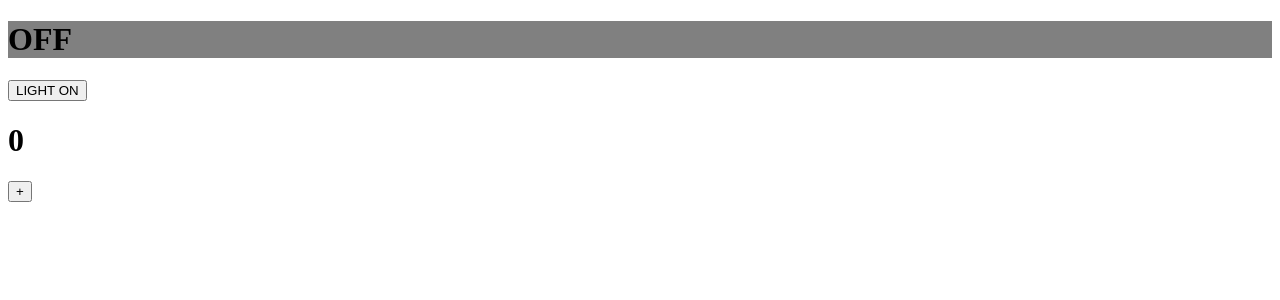
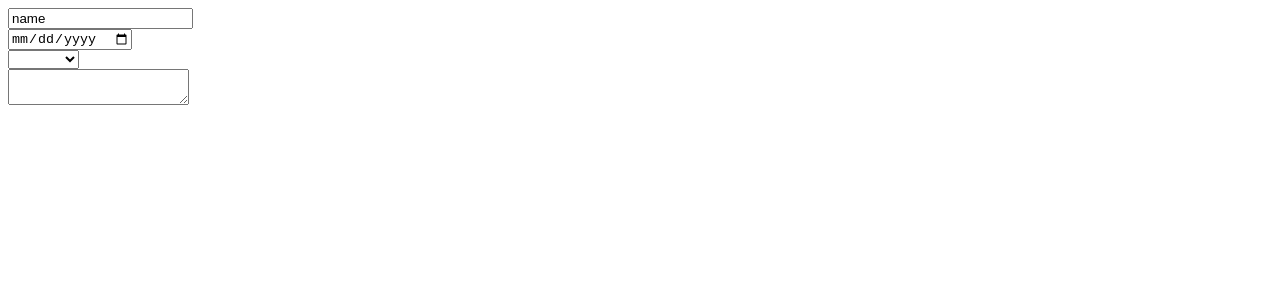
Before and after one commit to ranflir/onevite-react, a React (Vite) app: page / in a window 1280 px wide. Shown: the top 300 px of the page. Built offline with nearby package versions, Linux system fonts and the light colour scheme.

Commit message:
feat:State로 사용자관리1

```diff
--- a/src/App.jsx
+++ b/src/App.jsx
@@ -1,8 +1,6 @@
 import './App.css';
 import { useState } from 'react';
-import Bulb from './components/Bulb';
-import Counter from './components/Counter';
-
+import Register from './components/Register';
 /*
 1. 자신이 관리하는 state의 값이 리랜더링 되었을때
 2. 자신이 제공받는 props 값이 변경되었을때, 리랜더링
@@ -13,9 +11,7 @@
   //스테이트값(초기값), 스테이트의 값을 변경하는 상태변화 함수 > (비구조화 할당)구조분해할당으로 표현
   return (
     <>
-      <Bulb />
-
-      <Counter />
+<Register/>
     </>
   );
 }
--- /dev/null
+++ b/src/components/Register.jsx
@@ -0,0 +1,51 @@
+//회원가입 폼 :  이름, 생년월일, 국적, 자기소개
+
+import { useState } from 'react';
+
+const Register = () => {
+  const [name, setName] = useState('name');
+  const [birth, setBirth] = useState('');
+  const [country, setCountry] = useState('');
+  const [bio, setBio] = useState('');
+
+  const onChangeName = (e) => {
+    setName(e.target.value);
+  };
+
+  const onChangeBirth = (e) => {
+    setBirth(e.target.value);
+  };
+
+  const onChangeCountry = (e) => {
+    setCountry(e.target.value);
+  };
+
+  const onChangeBio = (e) => {
+    setBio(e.target.value);
+  };
+
+  return (
+    <div>
+      <div>
+        <input value={name} onChange={onChangeName} placeholder="name" />
+      </div>
+      <div>
+        <input value={birth} onChange={onChangeBirth} type="date" />
+      </div>
+      <div>
+        <select value={country} onChange={onChangeCountry}>
+          <option value=""></option>
+
+          <option value="kr">Korea</option>
+          <option value="us">America</option>
+          <option value="en">England</option>
+        </select>
+      </div>
+      <div>
+        <textarea value={bio} onChange={onChangeBio} />
+      </div>
+    </div>
+  );
+};
+
+export default Register;
```
